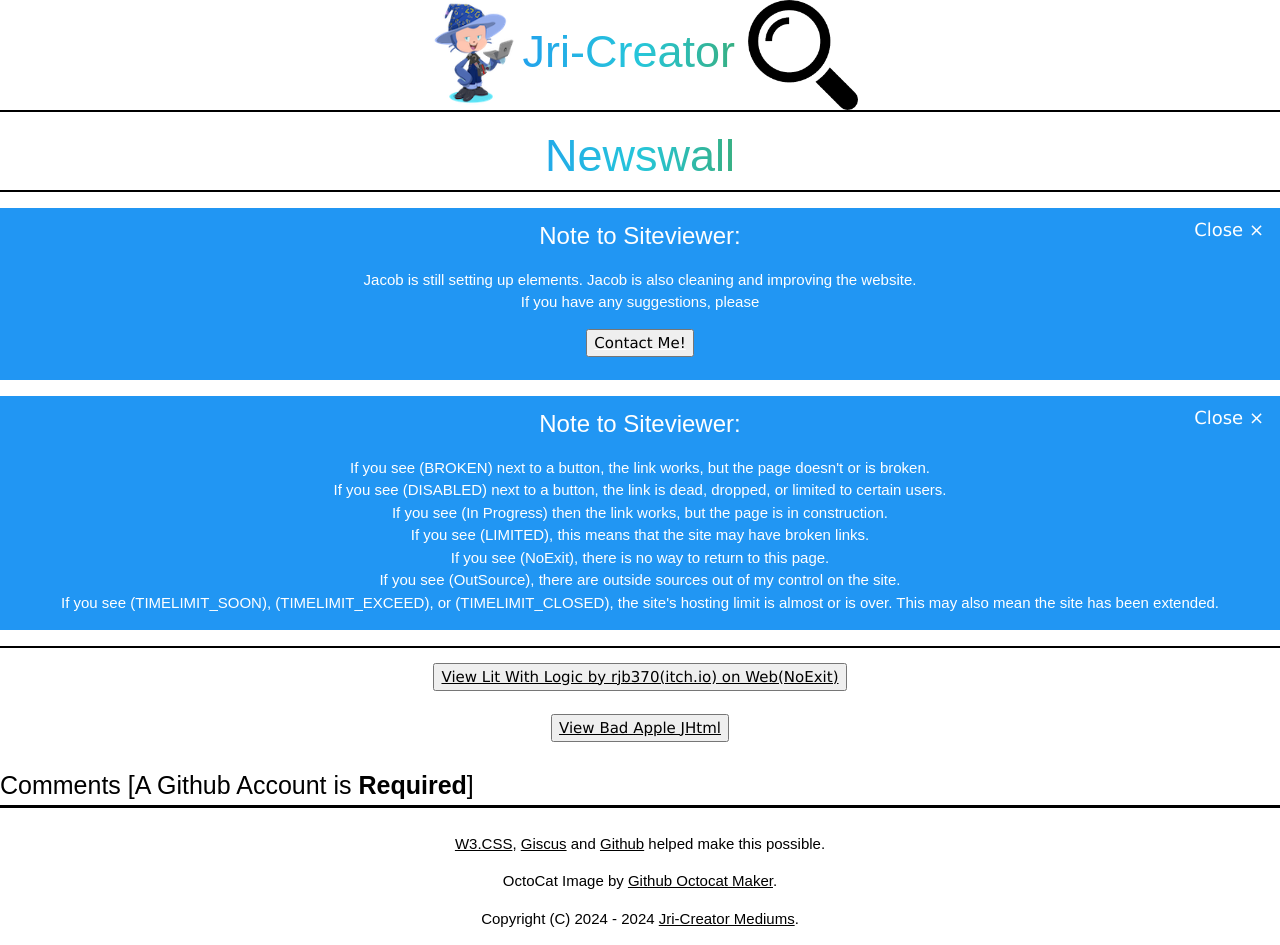
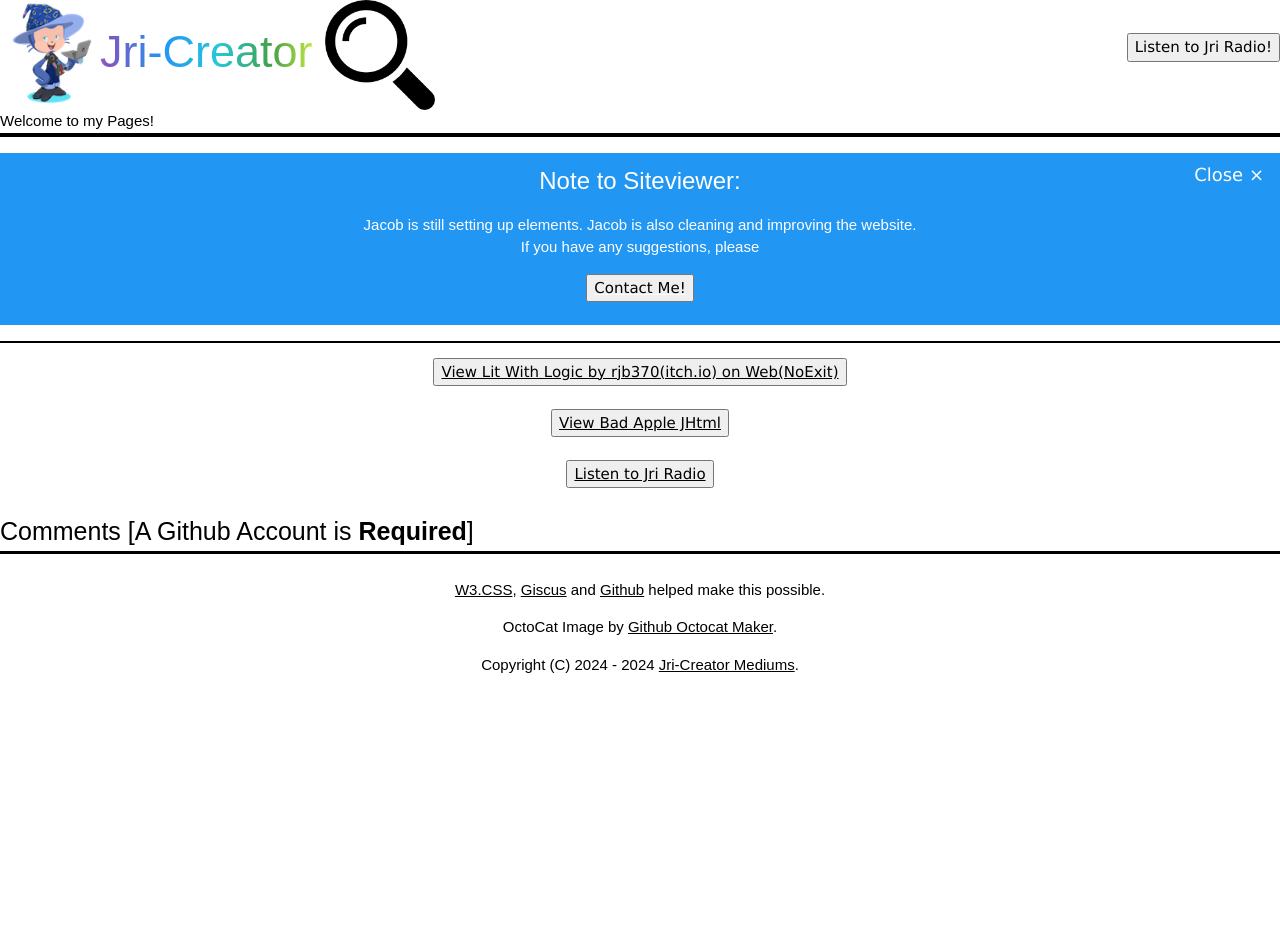
Before and after one commit to Jri-creator/jri-creator.github.io, a plain HTML site: page index.html in a window 1280 px wide. After the commit the page ends 800 px from the top, so only its background shows below. Drawn offline with Linux system fonts and the light colour scheme.

Commit message:
Update index.html

```diff
--- a/index.html
+++ b/index.html
@@ -3,9 +3,8 @@
  <link rel="shortcut icon" href="favicon.ico">
  <style>
  h1 {
-  border-bottom: 2px solid black;
   margin-top: 0px;
-  margin-bottom: 10px;
+  margin-bottom: -15px;
   font-family: sans-serif;
   font-size: 3rem;
   background: linear-gradient(to right, #ef5350, #f48fb1, #7e57c2, #2196f3, #26c6da, #43a047, #eeff41, #f9a825, #ff5722);
@@ -25,8 +24,13 @@
  <html lang="en">
     <title>Welcome to Me!</title>
 <body>
-    <h1 class="p"><img src="./mygit.png" alt="Github" width="100" height="110">Jri-Creator <img src="./allme.png" alt="Magglass" width="110" height="110"></h1>
-    <h1 class="p">Newswall</h1>
+<div style="display: flex; justify-content: space-between; align-items: center;">
+	<h1 class="p"><img src="./mygit.png" alt="Github" width="100" height="110">Jri-Creator <img src="./allme.png" alt="Magglass" width="110" height="110"></h1>
+		<a href="./web_radio">
+			<button>Listen to Jri Radio!</button>
+		</a>
+</div>
+<p style="border-bottom: solid black 4px; font-family: sans-serif;">Welcome to my Pages!</p>
 <div class="w3-panel w3-blue w3-display-container">
   <span onclick="this.parentElement.style.display='none'"
   class="w3-button w3-large w3-display-topright">Close &times;</span>
@@ -37,13 +41,13 @@
   <br>
   </a>
 </div>
-  <div class="w3-panel w3-blue w3-display-container">
+<!--  <div class="w3-panel w3-blue w3-display-container">
     <span onclick="this.parentElement.style.display='none'"
       class="w3-button w3-large w3-display-topright">Close &times;</span>
     <h3 class="p">Note to Siteviewer:</h3>
     <p class="p">If you see (BROKEN) next to a button, the link works, but the page doesn't or is broken.<br>If you see (DISABLED) next to a button, the link is dead, dropped, or limited to certain users.<br>If you see (In Progress) then the link works, but the page is in construction.<br>If you see (LIMITED), this means that the site may have broken links.<br>If you see (NoExit), there is no way to return to this page.<br>If you see (OutSource), there are outside sources out of my control on the site.<br>If you see (TIMELIMIT_SOON), (TIMELIMIT_EXCEED), or (TIMELIMIT_CLOSED),  the site's hosting limit is almost or is over. This may also mean the site has been extended.</p>
   </div>
-<!--    <p class="p">If you see (BROKEN) next to a button, the link works, but the page doesn't or is broken.<br>If you see (DISABLED) next to a button, the link is dead, dropped, or limited to certain users.<br>If you see (In Progress) then the link works, but the page is in construction.<br>If you see (LIMITED), this means that the site may have broken links.<br>If you see (NoExit), there is no way to return to this page.<br>If you see (OutSource), there are outside sources out of my control on the site.<br>If you see (TIMELIMIT_SOON), (TIMELIMIT_EXCEED), or (TIMELIMIT_CLOSED),  the site's hosting limit is almost or is over. This may also mean the site has been extended.<p> -->
+ <p class="p">If you see (BROKEN) next to a button, the link works, but the page doesn't or is broken.<br>If you see (DISABLED) next to a button, the link is dead, dropped, or limited to certain users.<br>If you see (In Progress) then the link works, but the page is in construction.<br>If you see (LIMITED), this means that the site may have broken links.<br>If you see (NoExit), there is no way to return to this page.<br>If you see (OutSource), there are outside sources out of my control on the site.<br>If you see (TIMELIMIT_SOON), (TIMELIMIT_EXCEED), or (TIMELIMIT_CLOSED),  the site's hosting limit is almost or is over. This may also mean the site has been extended.<p> -->
 <p style="border-bottom: 2px solid black;"></p>
   <a href="./lit-with-logic/">
   <button class="b">View Lit With Logic by rjb370(itch.io) on Web(NoExit)</button>
@@ -51,6 +55,10 @@
 <br>
   <a href="./bad_apple_jhtml/">
     <button class="b">View Bad Apple JHtml</button>
+  </a>
+ <br>
+  <a href="./web_radio">
+    <button class="b">Listen to Jri Radio</button>
   </a>
 <p style="border-bottom: 3px solid black; font-size: 25px; font-family: Arial;">Comments [A Github Account is <b>Required</b>]</p>
   <script src="https://giscus.app/client.js"
```
